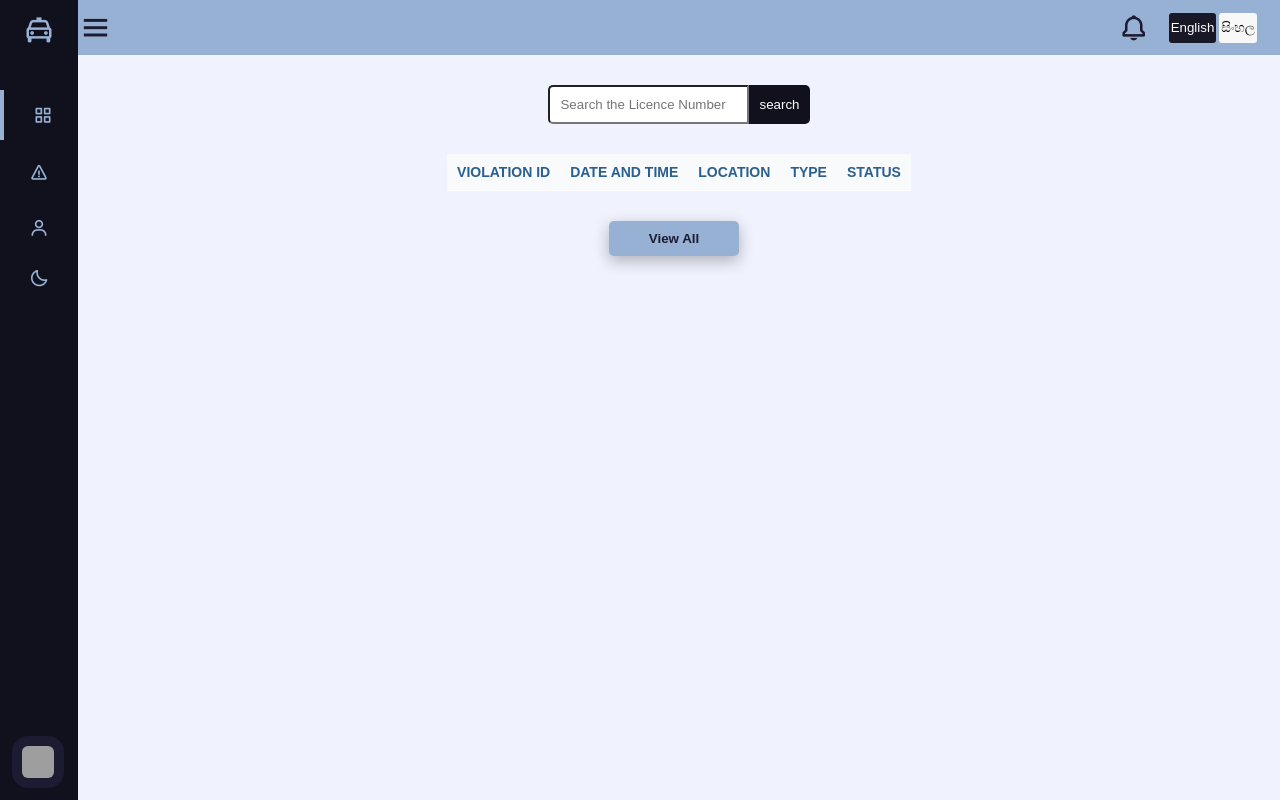
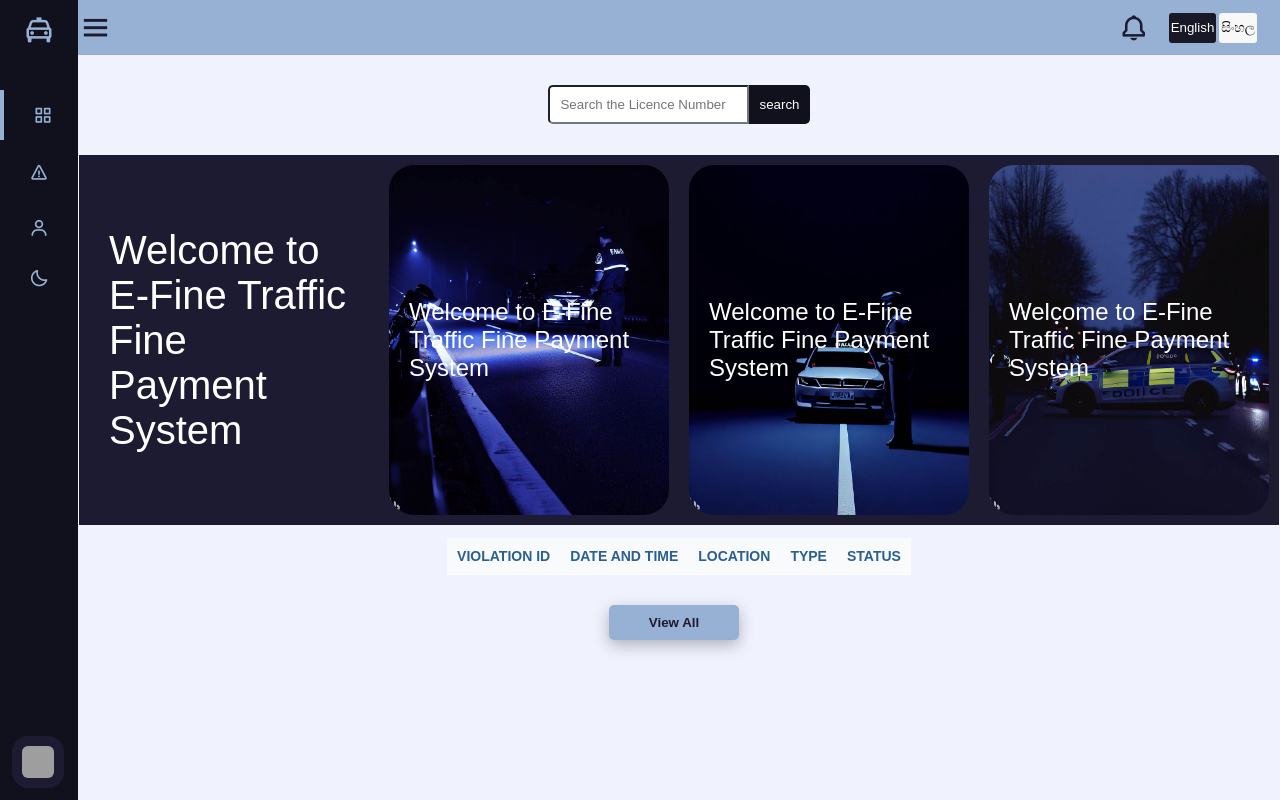
Before and after one commit to thilankajayathilaka/efine, a PHP site: page /public/police_officer/po_dashboard.php in a window 1280 px wide. Run offline with PHP 8.4, Linux system fonts and the light colour scheme; the visitor is signed in with stand-in values (Sample User, id 1); data that the repository does not hold is empty; grey boxes are pictures that could not be loaded.

Commit message:
new landing page created

```diff
--- a/public/police_officer/CSS/style2.css
+++ b/public/police_officer/CSS/style2.css
@@ -531,7 +531,7 @@ body.dark-mode .i-name {
   display: grid;
   justify-content: center;
   margin-top: 2%;
-  margin-bottom: 6%;
+  margin-bottom: 5%;
   column-gap: 6%;
   row-gap: 12%;
   height: relative;
@@ -1064,6 +1064,59 @@ footer .links {
   padding: 0;
 
 }
+.picture-container {
+  display: flex;
+  justify-content: center;
+  align-items: center;
+  height: relative;
+  background-color:#1d1b31 ;
+  border: 1px solid rgb(247, 245, 252);
+}
+
+.picture-box {
+  width: 300px;
+  height: 350px;
+  margin: 10px;
+  color: white;
+  font-size: 24px;
+  display: flex;
+  justify-content: center;
+  align-items: center;
+}
+
+.p-box1 {
+  border-radius: 25px;
+  background-size:300px 350px ;
+  padding: 20px;
+  font-size: 40px;
+
+}
+
+.p-box2 {
+  border-radius: 25px;
+  background-image: url(../image/image1.jpg);
+  background-size:300px 350px ;
+  padding: 20px;
+
+}
+
+.p-box3{
+  border-radius: 25px;
+  background-image: url(../image/image2.jpg);
+  background-size:300px 350px ;
+  padding: 20px;
+
+}
+
+.p-box4{
+  border-radius: 25px;
+  background-image: url(../image/image3.jpg);
+  background-size:300px 350px ;
+  padding: 20px;
+
+}
+
+
 
 
 @media screen and (max-width: 900px){
@@ -1083,10 +1136,6 @@ footer .links {
   }
 
 
-
-
-
-
   .searchbar {
     display: flex;
     justify-content: center;
@@ -1094,9 +1143,6 @@ footer .links {
     padding: 5px;
 
   }
-
-
-
 
   .grid-container {
     grid-template-areas:
--- a/public/police_officer/addFine_form.php
+++ b/public/police_officer/addFine_form.php
@@ -64,7 +64,7 @@ if (mysqli_num_rows($result) > 0) {
                     <input type="text" name="name" id="name" value="<?php echo $name ?>" readonly>
                 </div>
                 <div class="form-field">
-                    <label class="translation" data-english=">NIC Number" data-sinhala="ජා.හැඳුනුම්පත් අංකය">NIC Number</label>
+                    <label class="translation" data-english="NIC Number" data-sinhala="ජා.හැඳුනුම්පත් අංකය">NIC Number</label>
                     <input type="text" name="nic" id="nic" value="<?php echo $NIC ?>" readonly>
                 </div>
 
--- a/public/police_officer/po_dashboard.php
+++ b/public/police_officer/po_dashboard.php
@@ -48,6 +48,12 @@ if (!isset($_SESSION['user_id'])) {
 
                 </div>
             </form>
+        </div>
+        <div class="picture-container">
+            <div class="picture-box p-box1">Welcome to E-Fine Traffic Fine Payment System</div>
+            <div class="picture-box p-box2">Welcome to E-Fine Traffic Fine Payment System</div>
+            <div class="picture-box p-box3">Welcome to E-Fine Traffic Fine Payment System</div>
+            <div class="picture-box p-box4">Welcome to E-Fine Traffic Fine Payment System</div>
         </div>
         <table class="overview-table">
             <thead>
```
Also changed, not shown: public/police_officer/view-details.php (+12 -1 lines), public/police_officer/image/_5a09341c-0e91-439b-8604-b7861eab9e46.jpg (added), public/police_officer/image/_cc2bd0a1-3a21-4021-9ab5-ca061140bfb0.jpg (added), public/police_officer/image/_dae35e5b-46c8-4a13-84e7-df4799ad8fa2.jpg (added), public/police_officer/image/image1.jpg (added), public/police_officer/image/image2.jpg (added), public/police_officer/image/image3.jpg (added), public/police_officer/image/landing-image.png (deleted).
